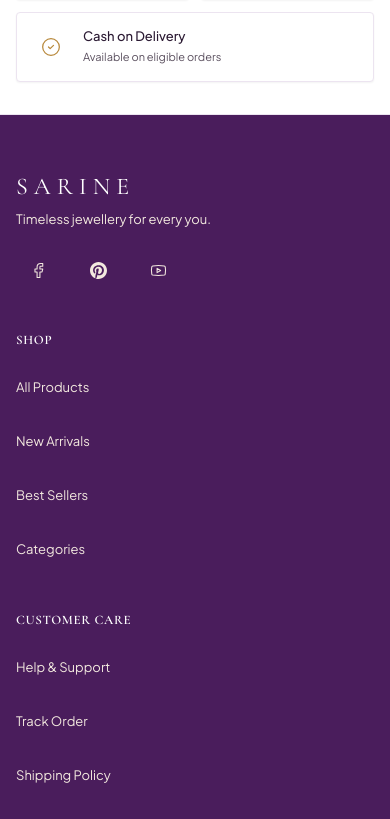
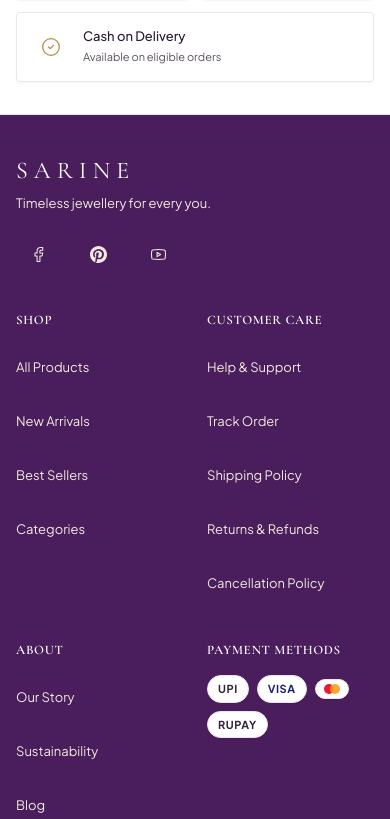
Before and after one commit to Nikhillverma/SARINE-Luxury-Artificial-Jewellery, a React (Vite) app: page /shop in a window 390 px wide. Shown: the part 1178-1997 px from the top of the page. Built offline with nearby package versions, Linux system fonts and the light colour scheme; no server answers.

Commit message:
Improve responsive footer layout and spacing

```diff
--- a/src/components/Footer.tsx
+++ b/src/components/Footer.tsx
@@ -110,10 +110,10 @@ export const Footer: React.FC = () => {
         </div>
       </div>
 
-      <div className="site-container pt-14 pb-12">
-        <div className="grid grid-cols-1 md:grid-cols-2 lg:grid-cols-12 gap-10 pb-12 border-b border-[var(--footer-line)]">
+      <div className="site-container pt-10 pb-10 sm:pt-14 sm:pb-12">
+        <div className="grid grid-cols-2 sm:grid-cols-2 lg:grid-cols-12 gap-x-6 gap-y-9 sm:gap-10 pb-10 sm:pb-12 border-b border-[var(--footer-line)]">
           {/* Brand & Socials Column */}
-          <div className="lg:col-span-4">
+          <div className="col-span-2 lg:col-span-4">
             <Link to="/" className="inline-block">
               <span className="font-serif text-2xl tracking-[0.25em] !text-white font-normal uppercase hover:!text-[color:var(--gold-light)] transition-colors">
                 SARINE
@@ -274,9 +274,9 @@ export const Footer: React.FC = () => {
         </div>
 
         {/* Bottom Bar */}
-        <div className="pt-8 flex flex-col sm:flex-row items-center justify-between text-xs !text-[color:var(--footer-muted)] gap-4">
+        <div className="pt-7 sm:pt-8 flex flex-col sm:flex-row items-center justify-between text-center sm:text-left text-xs !text-[color:var(--footer-muted)] gap-4">
           <p>{chrome.footer.copyright}</p>
-          <div className="flex items-center space-x-3">
+          <div className="flex flex-wrap items-center justify-center sm:justify-end gap-x-3 gap-y-2">
             <Link to="/privacy-policy" className="hover:!text-[color:var(--gold-light)] transition-colors">
               Privacy Policy
             </Link>
```
